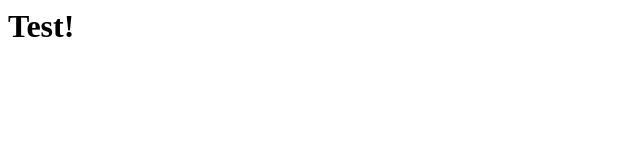
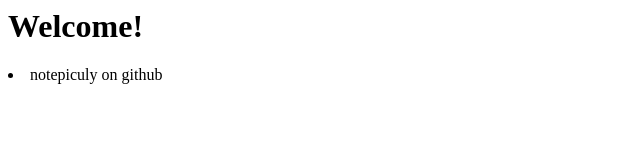
Before and after one commit to notepiculy/notepiculy.github.io, a plain HTML site: page index.html in a window 1280 px wide. Shown: the whole page, without its empty margins (0-640 px from the left). Drawn offline with Linux system fonts and the light colour scheme.

Commit message:
changed index.html

```diff
--- a/index.html
+++ b/index.html
@@ -1 +1,3 @@
-<h1>Test!</h1>
+<title>notepiculy's property!</title>
+<h1>Welcome!</h1>
+<li>notepiculy on github</li>
```
